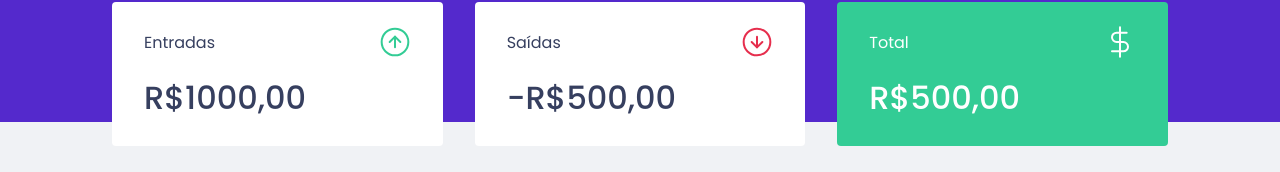
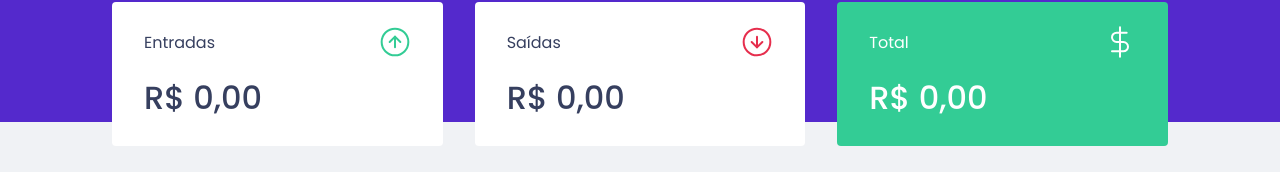
Before and after one commit to arianebrandao/react-controle-financeiro, a React (Create React App) app: page / in a window 1280 px wide. Shown: the part 150-322 px from the top of the page. Built offline with nearby package versions, Linux system fonts and the light colour scheme; no server answers; what miragejs would draw is missing.

Commit message:
app finalizado

```diff
--- a/src/App.tsx
+++ b/src/App.tsx
@@ -4,7 +4,7 @@ import Modal from 'react-modal';
 import { Dashboard } from "./components/Dashboard";
 import { Header } from "./components/Header";
 import { NewTransactionModal } from './components/NewTransactionModal';
-import { TransactionsProvider } from './TransactionsContext';
+import { TransactionsProvider } from './hooks/useTransactions';
 
 import { GlobalStyle } from "./styles/globals";
 
--- a/src/components/NewTransactionModal/index.tsx
+++ b/src/components/NewTransactionModal/index.tsx
@@ -1,6 +1,6 @@
-import {useState, FormEvent, useContext} from 'react';
+import {useState, FormEvent} from 'react';
 import Modal from 'react-modal';
-import { TransactionsContext } from '../../TransactionsContext';
+import { useTransactions } from '../../hooks/useTransactions';
 
 import closeImg from '../../assets/close.svg';
 import incomeImg from '../../assets/income.svg';
@@ -8,13 +8,14 @@ import outcomeImg from '../../assets/outcome.svg';
 
 import {ContainerForm, TransactionTypeContainer, RadioBox} from './styles';
 
+
 interface NewTransactionModalProps {
   isOpen: boolean;
   onRequestClose: () => void;
 }
 
 export function NewTransactionModal({isOpen, onRequestClose}: NewTransactionModalProps) {
-  const {createTransaction} = useContext(TransactionsContext);
+  const {createTransaction} = useTransactions();
 
   const [type, setType] = useState('deposit');
   const [title, setTitle] = useState('');
--- a/src/components/Summary/index.tsx
+++ b/src/components/Summary/index.tsx
@@ -1,15 +1,38 @@
-// import {useContext} from 'react';
-// import { TransactionsContext } from '../../TransactionsContext';
+import { useTransactions } from '../../hooks/useTransactions';
 
 import incomeImg from '../../assets/income.svg';
 import outcomeImg from '../../assets/outcome.svg';
 import totalImg from '../../assets/total.svg';
 
+
 import {Container} from './styles';
 
 export function Summary(){
-  //const {transactions} = useContext(TransactionsContext);
+  const {transactions} = useTransactions();
 
+  // const totalDeposits = transactions.reduce((acc, transaction) => {
+  //   if(transaction.type === 'deposit'){
+  //     return acc + transaction.amount;
+  //   }
+
+  //   return acc;
+  // }, 0);
+
+  const summary = transactions.reduce((acc, transaction) => {
+    if (transaction.type === 'deposit'){
+      acc.deposits += transaction.amount;
+      acc.total += transaction.amount;
+    } else {
+      acc.withdraws += transaction.amount;
+      acc.total -= transaction.amount;
+    }
+
+    return acc;
+  }, {
+    deposits: 0,
+    withdraws: 0,
+    total: 0,
+  })
 
   return (
     <Container>
@@ -18,7 +41,12 @@ export function Summary(){
           <p>Entradas</p>
           <img src={incomeImg} alt="Entradas" />
         </header>
-        <strong>R$1000,00</strong>
+        <strong>
+          {new Intl.NumberFormat('pt-BR', {
+            style: 'currency',
+            currency: 'BRL',
+          }).format(summary.deposits)}
+        </strong>
       </div>
 
       <div>
@@ -26,7 +54,12 @@ export function Summary(){
           <p>Saídas</p>
           <img src={outcomeImg} alt="Saídas" />
         </header>
-        <strong>-R$500,00</strong>
+        <strong>
+          {new Intl.NumberFormat('pt-BR', {
+            style: 'currency',
+            currency: 'BRL',
+          }).format(summary.withdraws)}
+        </strong>
       </div>
 
       <div className="hightlight-background">
@@ -34,7 +67,12 @@ export function Summary(){
           <p>Total</p>
           <img src={totalImg} alt="Total" />
         </header>
-        <strong>R$500,00</strong>
+        <strong>
+          {new Intl.NumberFormat('pt-BR', {
+            style: 'currency',
+            currency: 'BRL',
+          }).format(summary.total)}
+        </strong>
       </div>
 
     </Container>
--- a/src/components/TransactionsTable/index.tsx
+++ b/src/components/TransactionsTable/index.tsx
@@ -1,10 +1,9 @@
-import { useContext } from "react";
-import { TransactionsContext } from "../../TransactionsContext";
+import { useTransactions } from "../../hooks/useTransactions";
 
 import { Container } from "./styles";
 
 export function TransactionsTable(){
-  const {transactions} = useContext(TransactionsContext);
+  const {transactions} = useTransactions();
 
   return (
     <Container>
--- a/src/TransactionsContext.tsx
+++ b/src/hooks/useTransactions.tsx
@@ -1,5 +1,5 @@
-import {createContext, ReactNode, useEffect, useState} from 'react';
-import { api } from './services/api';
+import {createContext, ReactNode, useEffect, useState, useContext} from 'react';
+import { api } from '../services/api';
 
 interface Transaction {
   id: number;
@@ -28,7 +28,7 @@ interface TransactionsContextData {
   createTransaction: (transaction: TransactionsInput) => Promise<void>; //toda função assíncrona retorna uma Promise
 }
 
-export const TransactionsContext = createContext<TransactionsContextData>(
+const TransactionsContext = createContext<TransactionsContextData>(
   {} as TransactionsContextData //força objeto do tipo TransactionsContextData
 );
 
@@ -70,3 +70,9 @@ export function TransactionsProvider({children}: TransactionsProviderProps){
     </TransactionsContext.Provider>
   )
 }
+
+export function useTransactions(){
+  const context = useContext(TransactionsContext);
+
+  return context;
+}
--- a/src/index.tsx
+++ b/src/index.tsx
@@ -12,13 +12,6 @@ createServer({
   seeds(server){
     server.db.loadData({
       transactions: [
-        {
-          title: "Comida",
-          amount: 200,
-          type: "withdraw",
-          category: "Mercado",
-          createdAt: new Date(),
-        },
         {
           title: "Freelance de website",
           amount: 6000,
```
